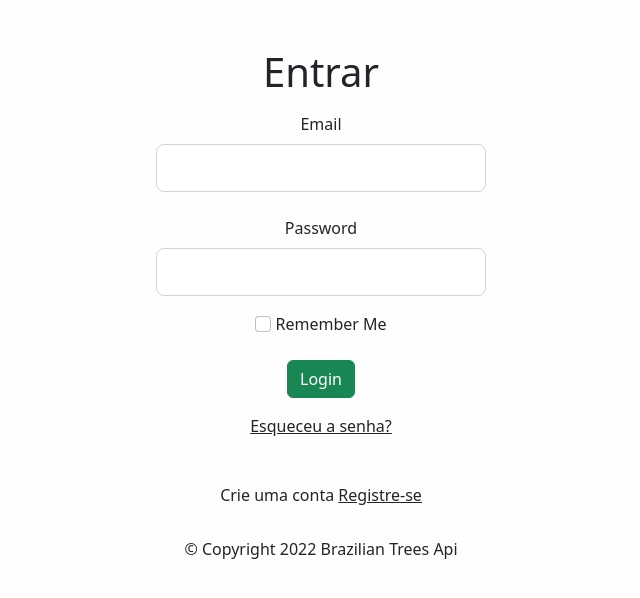
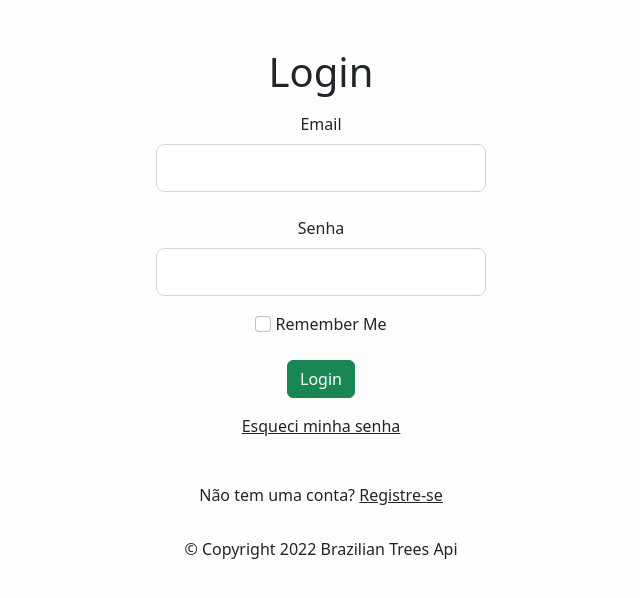
Before and after one commit to alinemizumukai/brazilian_trees_api, a Flask app: page /login in a window 1280 px wide. Shown: the part 64-662 px from the top of the page, without its empty margins (319-959 px from the left). Run offline with Flask 2, Linux system fonts and the light colour scheme; parts of the project's set-up code (start-up, migrations or seed data) failed here and were passed over.

Commit message:
registro de usuario

```diff
--- a/brazilian_trees_api.py
+++ b/brazilian_trees_api.py
@@ -1,4 +1,5 @@
 # -*- coding: utf-8 -*-
+from email import message
 from genericpath import exists
 from modules.db import create_db, get_db_connection
 from routes.routes import Api
@@ -6,7 +7,7 @@ from flask import Flask, Blueprint
 from flask import render_template, url_for, flash, request, redirect, Response
 import sqlite3
 from flask_login import LoginManager, UserMixin, login_required, login_user, logout_user, current_user
-from models.form import LoginForm
+from models.form import LoginForm, RegisterForm
 from models.User import User
 
 app = Flask(__name__)
@@ -52,7 +53,28 @@ def login():
         return redirect(url_for(menuPath))
      else:
         flash('Login Unsuccessfull.')
-  return render_template('login.html',title='Login', form=form)
+  return render_template('login.html', form=form)
+
+@app.route("/register", methods=['GET','POST'])
+def register():
+   form = RegisterForm()
+   conn = sqlite3.connect('database.db')
+   curs = conn.cursor()
+   if request.method=='POST':
+      email = request.form['email']
+      senha = request.form['password']
+      curs.execute(f"SELECT * FROM login where email = '{email}';")
+      data = curs.fetchone()
+      if data:
+         return render_template('message.html', message="Este e-mail já possui cadastro. Faça seu login.")
+      else:
+         if not data:
+            curs.execute("INSERT INTO login (email, password) VALUES (?,?)", (email,senha))
+            conn.commit()
+            conn.close()
+         return redirect(url_for('login'))
+   elif request.method=='GET':
+      return render_template('register.html', form=form)
 
 @app.route('/<string:nome>')
 def error(nome):
--- a/models/form.py
+++ b/models/form.py
@@ -6,7 +6,7 @@ from modules.db import create_db, get_db_connection
 import sqlite3
 class LoginForm(FlaskForm):
  email = StringField('Email',validators=[DataRequired(),Email()])
- password = PasswordField('Password',validators=[DataRequired()])
+ password = PasswordField('Senha',validators=[DataRequired()])
  remember = BooleanField('Remember Me')
  submit = SubmitField('Login')
  def validate_email(self, email):
@@ -15,4 +15,16 @@ class LoginForm(FlaskForm):
     curs.execute("SELECT email FROM login where email = (?)",[email.data])
     valemail = curs.fetchone()
     if valemail is None:
-      raise ValidationError('This Email ID is not registered. Please register before login')
+      raise ValidationError('Este e-mail não está cadastrado. Por favor, faça seu cadastro.')
+
+class RegisterForm(FlaskForm):
+  email = StringField('Email',validators=[DataRequired(),Email()])
+  password = PasswordField('Senha',validators=[DataRequired()])
+  submit = SubmitField("Registrar")
+  def validate_email(self, email):
+    conn = sqlite3.connect('database.db')
+    curs = conn.cursor()
+    curs.execute("SELECT email FROM login where email = (?)",[email.data])
+    valemail = curs.fetchone()
+    if valemail is not None:
+      raise ValidationError('Este e-mail já possui cadastro. Faça seu login.')
--- a/templates/login.html
+++ b/templates/login.html
@@ -5,7 +5,7 @@
         <form class="m-5" method='POST' action="">
             {{ form.hidden_tag() }}
             <fieldset class="form-group">
-                <h1 class="display-6">Entrar</h1>
+                <h1 class="display-6">Login</h1>
                 <div class="form-group mb-3">
                     {{ form.email.label(class="form-control-label m-2")}}
                     {% if form.email.errors %}
@@ -40,9 +40,9 @@
             <div class="form-group mb-3">
                 {{ form.submit(class="btn btn-success mt-2")}}
             </div>
-            <a href="javascript:void(0)" onclick="location.href='/reset'" class="link-dark">Esqueceu a senha?</a>
+            <a href="javascript:void(0)" onclick="location.href='/reset'" class="link-dark">Esqueci minha senha</a>
         </form>
-        <h6 class="mb-3">Crie uma conta <a href="javascript:void(0)" onclick="location.href='/register'" class="link-dark">Registre-se</a></h6>
+        <h6 class="mb-3">Não tem uma conta? <a href="{{ url_for('register') }}" onclick="location.href='/register'" class="link-dark">Registre-se</a></h6>
     </div>
 </div>
 {% endblock %}
```
Also changed, not shown: templates/register.html (added, +36 -0 lines).
